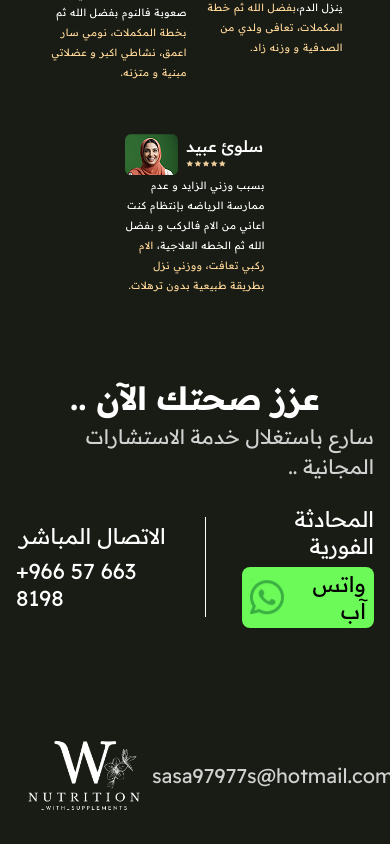
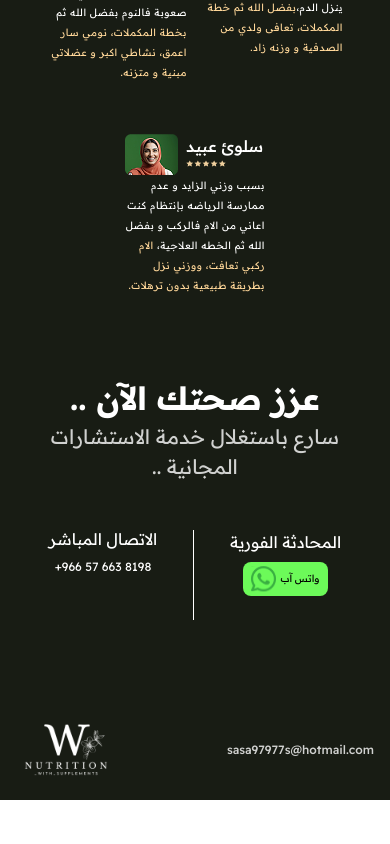
Before and after one commit to salehHadi/supplement, a React (Create React App) app: page / in a window 390 px wide. Shown: the part 3287-4131 px from the top of the page. After the commit the page ends 4087 px from the top, so only its background shows below. Built offline with nearby package versions, Linux system fonts and the light colour scheme.

Commit message:
update some style

```diff
--- a/src/components/contactUs.js
+++ b/src/components/contactUs.js
@@ -13,7 +13,16 @@ import whatsApp from "../assets/whatsapp.svg";
 const SecondText = styled(Typography)(({ theme }) => ({
   fontSize: "20px",
   opacity: "0.8",
+  textAlign: "center",
 
+  [theme.breakpoints.up("md")]: {
+    fontSize: "24px",
+  },
+}));
+
+const ContactText = styled(Typography)(({ theme }) => ({
+  fontSize: "16px",
+  textAlign: "center",
   [theme.breakpoints.up("md")]: {
     fontSize: "24px",
   },
@@ -23,7 +32,7 @@ const Line = styled(Box)(({ theme }) => ({
   display: "flex",
   alignItems: " center",
   justifyContent: "center",
-  height: "100px",
+  height: "90px",
   width: "1px",
   backgroundColor: "white",
 }));
@@ -71,18 +80,18 @@ export default function ContactUs() {
   return (
     <div
       style={{ direction: "rtl", width: "100%", marginBottom: "40px" }}
-      className="d-flex flex-column justify-content-center align-items-center gap-4"
+      className="d-flex flex-column justify-content-center align-items-center gap-5"
     >
       <div>
         <MainText>عزز صحتك الآن .. </MainText>
         <SecondText>سارع باستغلال خدمة الاستشارات المجانية .. </SecondText>
       </div>
       <div
-        className="d-flex justify-content-center align-items-center "
+        className="d-flex justify-content-center align-items-start "
         style={{ width: "100%", gap: matches ? "10%" : "10%" }}
       >
         <div className="d-flex flex-column justify-content-start align-items-center gap-2">
-          <Typography variant="h4">المحادثة الفورية</Typography>
+          <ContactText>المحادثة الفورية</ContactText>
           <a
             style={{
               textDecoration: "none",
@@ -95,16 +104,26 @@ export default function ContactUs() {
             target="_blenk"
           >
             <WhatsAppContainer className="d-flex justify-content-start align-items-center gap-1">
-              <Typography variant="h4" color={"black"}>
+              <Typography
+                sx={{
+                  textAlign: "center",
+                  fontSize: matches ? "16px" : "10px",
+                }}
+                color={"black"}
+              >
                 واتس آب
               </Typography>
-              <img src={whatsApp} alt="whatsApp" />
+              <img
+                src={whatsApp}
+                alt="whatsApp"
+                width={matches ? "35px" : "25px"}
+              />
             </WhatsAppContainer>
           </a>
         </div>
         <Line />
         <div className="d-flex flex-column justify-content-start align-items-center gap-2">
-          <Typography variant="h4">الاتصال المباشر</Typography>
+          <ContactText variant="h4">الاتصال المباشر</ContactText>
           <Box
             sx={{ direction: "ltr", cursor: "pointer", position: "relative" }}
             onClick={() => handleCopy("+966576638198")}
@@ -113,7 +132,9 @@ export default function ContactUs() {
           >
             {isHovered && <ShowMessage>اضغط للنسخ</ShowMessage>}
             {isClicked && <ShowMessage>تم النسخ</ShowMessage>}
-            <Typography variant="h4">+966 57 663 8198</Typography>
+            <Typography fontSize={matches ? "16px" : "12px"}>
+              +966 57 663 8198
+            </Typography>
           </Box>
         </div>
       </div>
--- a/src/components/footer.js
+++ b/src/components/footer.js
@@ -1,16 +1,32 @@
 import React from "react";
-import { Typography } from "@mui/material";
+import { Typography, useMediaQuery, useTheme } from "@mui/material";
 import logo from "../assets/logo.png";
 
 export default function Footer() {
+  const theme = useTheme();
+
+  const matches = useMediaQuery(theme.breakpoints.up("md"));
+
   return (
     <div
       className="d-flex justify-content-between align-items-center"
       style={{ width: "100%" }}
     >
-      <img src={logo} alt="logo" width={"136px"} height={"136px"} />
+      <img
+        src={logo}
+        alt="logo"
+        width={matches ? "136px" : "100px"}
+        height={matches ? "136px" : "100px"}
+      />
 
-      <Typography sx={{ opacity: 0.8 }} variant="h5">
+      <Typography
+        sx={{
+          opacity: 0.8,
+          fontSize: matches ? "20px" : "12px",
+          overflow: "hidden",
+        }}
+        variant="h6"
+      >
         sasa97977s@hotmail.com
       </Typography>
     </div>
```
